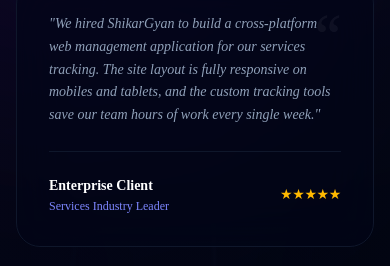
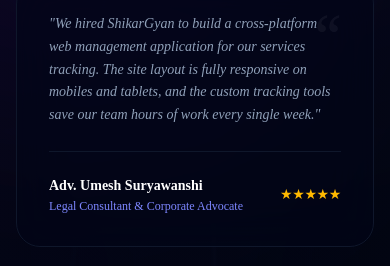
Before and after one commit to Shivammishra-79/ShikarGyanSolutions, a React (Vite) app: page / in a window 390 px wide. Shown: the part 2277-2543 px from the top of the page. Built offline with nearby package versions, Linux system fonts and the light colour scheme; the HTML template or start-up script is replaced by a standard one.

Commit message:
fix: removed mobile option and optimized for seo

```diff
--- a/src/components/Hero.jsx
+++ b/src/components/Hero.jsx
@@ -159,8 +159,8 @@
               },
               {
                 quote: "We hired ShikarGyan to build a cross-platform web management application for our services tracking. The site layout is fully responsive on mobiles and tablets, and the custom tracking tools save our team hours of work every single week.",
-                name: "Enterprise Client",
-                title: "Services Industry Leader",
+                name: "Adv. Umesh Suryawanshi",
+                title: "Legal Consultant & Corporate Advocate",
                 color: "text-indigo-400"
               }
             ].map((review, index) => (
```
